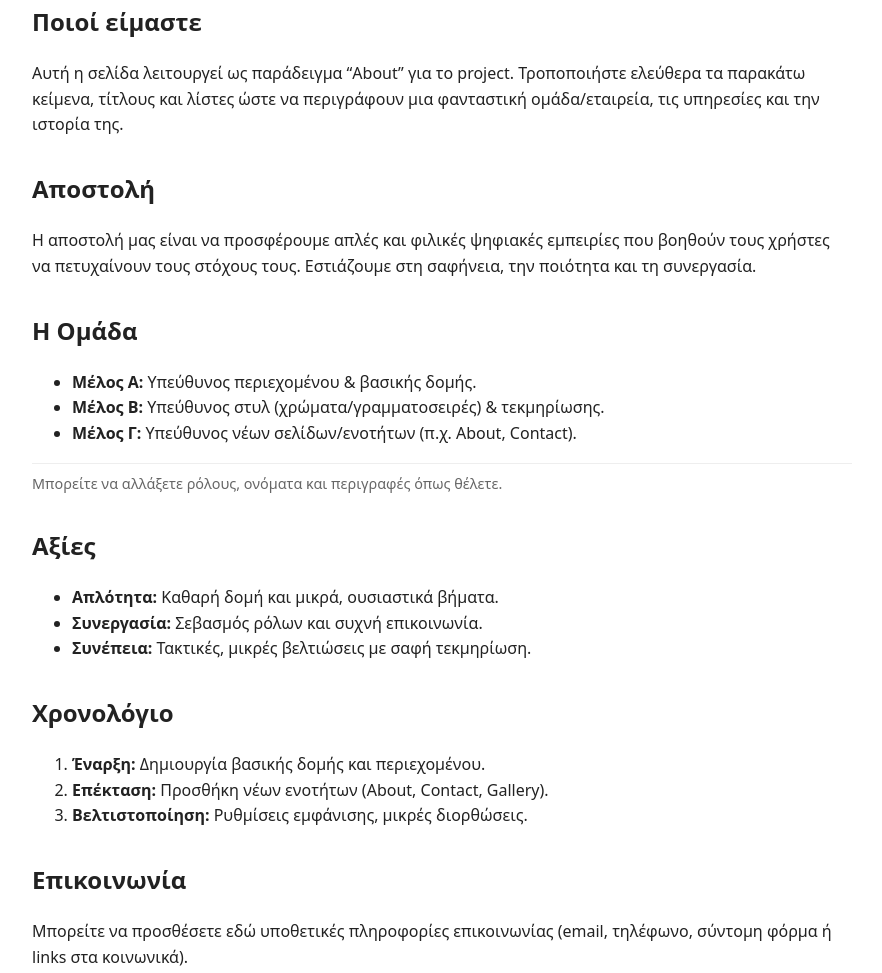
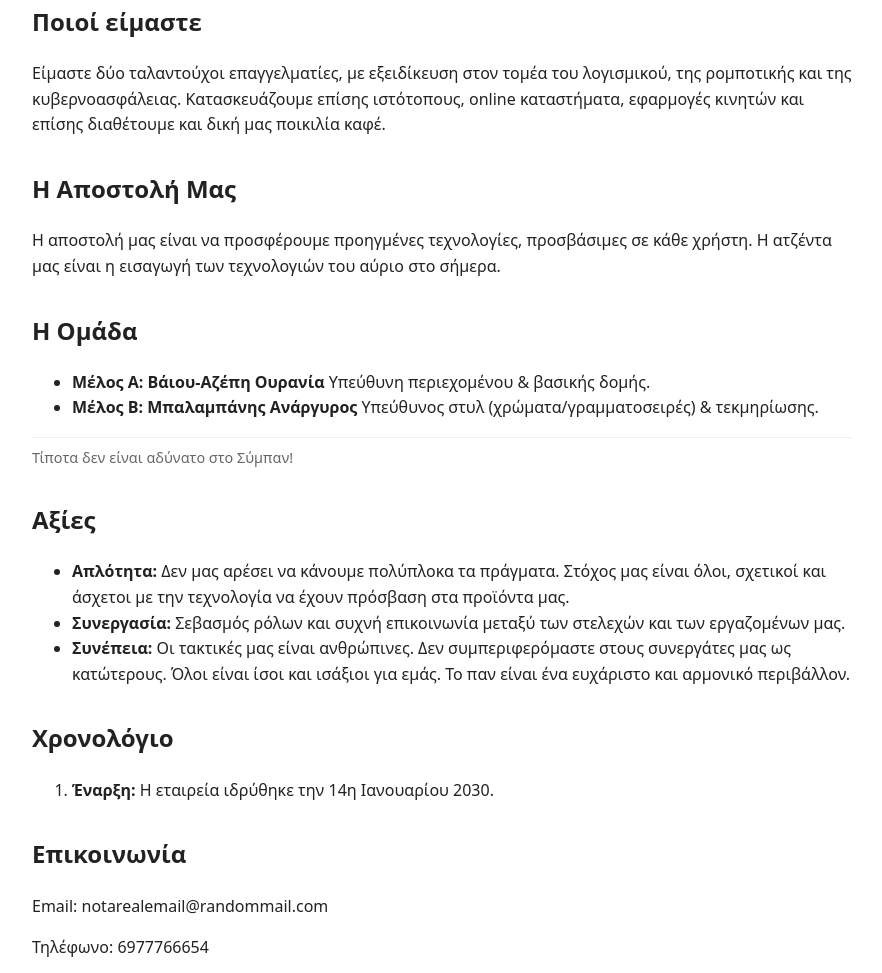
Before and after one commit to argyris-mpalampanisb/delta_git_test, a plain HTML site: page melos2/about.html in a window 1280 px wide. Shown: the part 266-1239 px from the top of the page, without its empty margins (198-1080 px from the left). Drawn offline with Linux system fonts and the light colour scheme.

```diff
--- a/melos2/about.html
+++ b/melos2/about.html
@@ -21,19 +21,17 @@
       <section>
         <h2>Ποιοί είμαστε</h2>
         <p>
-          Αυτή η σελίδα λειτουργεί ως παράδειγμα “About” για το project.
-          Τροποποιήστε ελεύθερα τα παρακάτω κείμενα, τίτλους και λίστες ώστε να
-          περιγράφουν μια φανταστική ομάδα/εταιρεία, τις υπηρεσίες και την
-          ιστορία της.
+         Είμαστε δύο ταλαντούχοι επαγγελματίες, με εξειδίκευση στον τομέα του λογισμικού,
+         της ρομποτικής και της κυβερνοασφάλειας. Κατασκευάζουμε επίσης ιστότοπους, online καταστήματα, εφαρμογές κινητών και επίσης
+         διαθέτουμε και δική μας ποικιλία καφέ.
         </p>
       </section>
 
       <section>
-        <h2>Αποστολή</h2>
+        <h2>Η Αποστολή Μας</h2>
         <p>
-          Η αποστολή μας είναι να προσφέρουμε απλές και φιλικές ψηφιακές
-          εμπειρίες που βοηθούν τους χρήστες να πετυχαίνουν τους στόχους τους.
-          Εστιάζουμε στη σαφήνεια, την ποιότητα και τη συνεργασία.
+          Η αποστολή μας είναι να προσφέρουμε προηγμένες τεχνολογίες, προσβάσιμες σε κάθε χρήστη. Η ατζέντα μας είναι η εισαγωγή
+          των τεχνολογιών του αύριο στο σήμερα.
         </p>
       </section>
 
@@ -41,19 +39,15 @@
         <h2>Η Ομάδα</h2>
         <ul>
           <li>
-            <strong>Μέλος Α:</strong> Υπεύθυνος περιεχομένου & βασικής δομής.
+            <strong>Μέλος Α: Βάιου-Αζέπη Ουρανία</strong> Υπεύθυνη περιεχομένου & βασικής δομής.
           </li>
           <li>
-            <strong>Μέλος Β:</strong> Υπεύθυνος στυλ (χρώματα/γραμματοσειρές) &
+            <strong>Μέλος Β: Μπαλαμπάνης Ανάργυρος</strong> Υπεύθυνος στυλ (χρώματα/γραμματοσειρές) &
             τεκμηρίωσης.
-          </li>
-          <li>
-            <strong>Μέλος Γ:</strong> Υπεύθυνος νέων σελίδων/ενοτήτων (π.χ.
-            About, Contact).
           </li>
         </ul>
         <p class="note">
-          Μπορείτε να αλλάξετε ρόλους, ονόματα και περιγραφές όπως θέλετε.
+          Τίποτα δεν είναι αδύνατο στο Σύμπαν!
         </p>
       </section>
 
@@ -61,14 +55,15 @@
         <h2>Αξίες</h2>
         <ul>
           <li>
-            <strong>Απλότητα:</strong> Καθαρή δομή και μικρά, ουσιαστικά βήματα.
+            <strong>Απλότητα:</strong> Δεν μας αρέσει να κάνουμε πολύπλοκα τα πράγματα. Στόχος μας είναι όλοι, σχετικοί και άσχετοι
+            με την τεχνολογία να έχουν πρόσβαση στα προϊόντα μας.
           </li>
           <li>
-            <strong>Συνεργασία:</strong> Σεβασμός ρόλων και συχνή επικοινωνία.
+            <strong>Συνεργασία:</strong> Σεβασμός ρόλων και συχνή επικοινωνία μεταξύ των στελεχών και των εργαζομένων μας.
           </li>
           <li>
-            <strong>Συνέπεια:</strong> Τακτικές, μικρές βελτιώσεις με σαφή
-            τεκμηρίωση.
+            <strong>Συνέπεια:</strong> Οι τακτικές μας είναι ανθρώπινες. Δεν συμπεριφερόμαστε στους συνεργάτες μας ως κατώτερους.
+            Όλοι είναι ίσοι και ισάξιοι για εμάς. Το παν είναι ένα ευχάριστο και αρμονικό περιβάλλον.
           </li>
         </ul>
       </section>
@@ -77,15 +72,7 @@
         <h2>Χρονολόγιο</h2>
         <ol>
           <li>
-            <strong>Έναρξη:</strong> Δημιουργία βασικής δομής και περιεχομένου.
-          </li>
-          <li>
-            <strong>Επέκταση:</strong> Προσθήκη νέων ενοτήτων (About, Contact,
-            Gallery).
-          </li>
-          <li>
-            <strong>Βελτιστοποίηση:</strong> Ρυθμίσεις εμφάνισης, μικρές
-            διορθώσεις.
+            <strong>Έναρξη:</strong> Η εταιρεία ιδρύθηκε την 14η Ιανουαρίου 2030.
           </li>
         </ol>
       </section>
@@ -93,9 +80,10 @@
       <section>
         <h2>Επικοινωνία</h2>
         <p>
-          Μπορείτε να προσθέσετε εδώ υποθετικές πληροφορίες επικοινωνίας (email,
-          τηλέφωνο, σύντομη φόρμα ή links στα κοινωνικά).
+          Email: notarealemail@randommail.com
         </p>
+
+        <p>Τηλέφωνο: 6977766654</p>
       </section>
 
       <!-- ===== Μοναδικό σημείο με Git screenshots ===== -->
@@ -146,6 +134,14 @@
       </section>
     </main>
 
-    <h1>ΕΔΩ ΒΑΛΤΕ ΤΟ FOOTER ΟΠΩΣ ΚΑΙ ΣΤΗΝ ΚΕΝΤΡΙΚΗ ΣΕΛΙΔΑ</h1>
+    <h1>
+      <footer class="container">
+      <p>
+        &copy; 2025 Celestial Technologies Developed by: Βάιου-Αζέπη Ουρανία, Μπαλαμπάνης Ανάργυρος
+      </p>
+    </footer>
+
+    <script src="assets/js/script.js"></script>
+    </h1>
   </body>
 </html>
```
